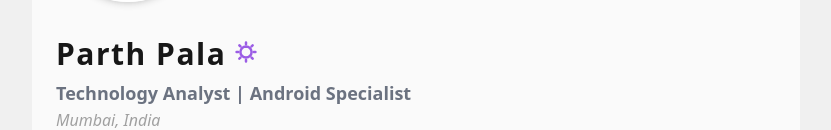
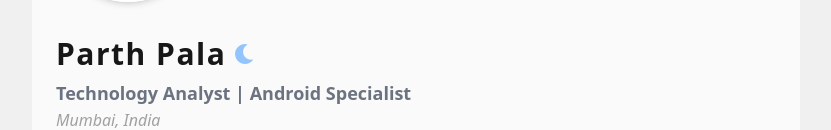
Before and after one commit to R-o-n-a-k/Parth, a Next.js app: page /about in a window 1280 px wide. Shown: the part 250-380 px from the top of the page, without its empty margins (224-1055 px from the left). Built offline with nearby package versions, Linux system fonts and the light colour scheme.

Commit message:
feat: storing theme change also adding suppressHydrationWarning

```diff
--- a/app/components/common/ThemeIcon.jsx
+++ b/app/components/common/ThemeIcon.jsx
@@ -1,23 +1,22 @@
 "use client";
-import React, { useEffect, useState } from "react";
-import { CiDark, CiLight } from "react-icons/ci";
+import { useTheme } from "next-themes";
+import { CiLight, CiDark } from "react-icons/ci";
+import { FaSun, FaMoon } from "react-icons/fa";
 
 const ThemeIcon = () => {
-  const [theme, setTheme] = useState("light");
-  const toggleTheme = () => {
-    const newTheme = theme === "light" ? "dark" : "light";
-    setTheme(newTheme);
-    document.documentElement.classList.remove("light", "dark");
-    document.documentElement.classList.add(newTheme);
+  const { theme, setTheme } = useTheme();
+
+  const handleToggle = () => {
+    const next = document.documentElement.classList.contains("dark")
+      ? "light"
+      : "dark";
+    setTheme(next);
   };
 
   return (
-    <div onClick={toggleTheme}>
-      {theme === "light" ? (
-        <CiLight className="md:text-2xl text-xl text-accent cursor-pointer stroke-[1.5]" />
-      ) : (
-        <CiDark className="md:text-2xl text-xl text-accent cursor-pointer stroke-[1.5]" />
-      )}
+    <div onClick={handleToggle} className="cursor-pointer relative w-4 h-4">
+      <FaSun className="absolute inset-0 hidden dark:block md:text-xl text-lg text-[#FFE28A]" />
+      <FaMoon className="absolute inset-0 block dark:hidden md:text-xl text-lg text-[#93C5FD]" />
     </div>
   );
 };
--- a/app/layout.js
+++ b/app/layout.js
@@ -3,6 +3,7 @@ import "./globals.css";
 import Header from "./components/common/Header";
 import Footer from "./components/common/Footer";
 import NavTabs from "./components/common/NavTabs";
+import { ThemeProvider } from 'next-themes';
 
 const inter = Inter({ subsets: ['latin'] })
 
@@ -13,16 +14,18 @@ export const metadata = {
 
 export default function RootLayout({ children }) {
   return (
-    <html lang="en">
+    <html lang="en" suppressHydrationWarning>
       <body
         className={`${inter.variable} antialiased`}
       >
+        <ThemeProvider attribute="class" defaultTheme="light" enableSystem>
         <div className="w-full md:w-[60%] mx-auto bg-background">
         <Header/>
         <NavTabs/>
         {children}
         <Footer/>
         </div>
+        </ThemeProvider>
       </body>
     </html>
   );
--- a/package.json
+++ b/package.json
@@ -10,6 +10,7 @@
   },
   "dependencies": {
     "next": "15.3.5",
+    "next-themes": "^0.4.6",
     "react": "^19.0.0",
     "react-dom": "^19.0.0",
     "react-icons": "^5.5.0"
```
Also changed, not shown: 1 other file (tests, documents, lock files or other folders).
